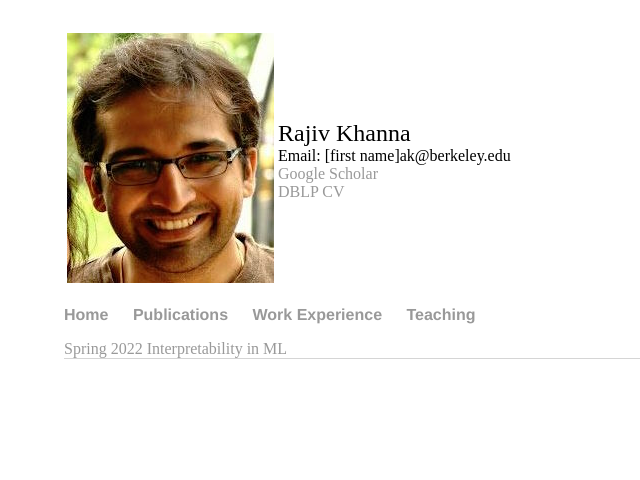
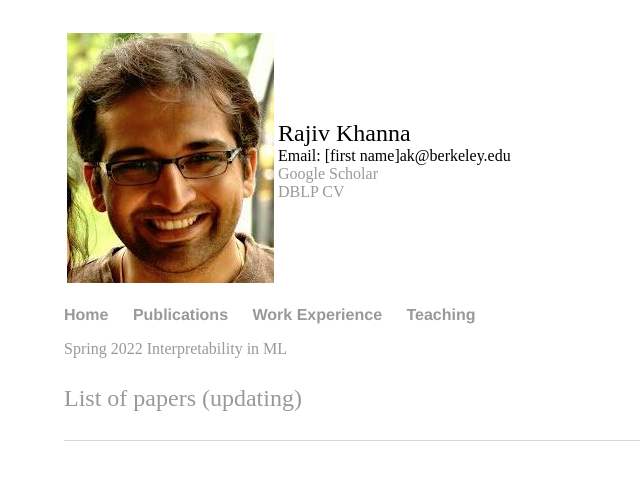
Before and after one commit to rjvak7/rjvak7.github.io, a Jekyll site: the page built from teaching.html, in a window 1280 px wide. Shown: the top 480 px of the page, without its empty margins (0-640 px from the left). Built offline with Jekyll 4.4.1, drawn with Linux system fonts in a browser that asks for light colours.

Commit message:
update pubs

```diff
--- a/teaching.html
+++ b/teaching.html
@@ -4,3 +4,5 @@ title: Teaching
 ---
 
 <a href="IML.pdf"> Spring 2022 Interpretability in ML <a>
+
+<p><a href="listpapers.docx"> List of papers (updating) <a> </p>
```
Also changed, not shown: 1 other file.
